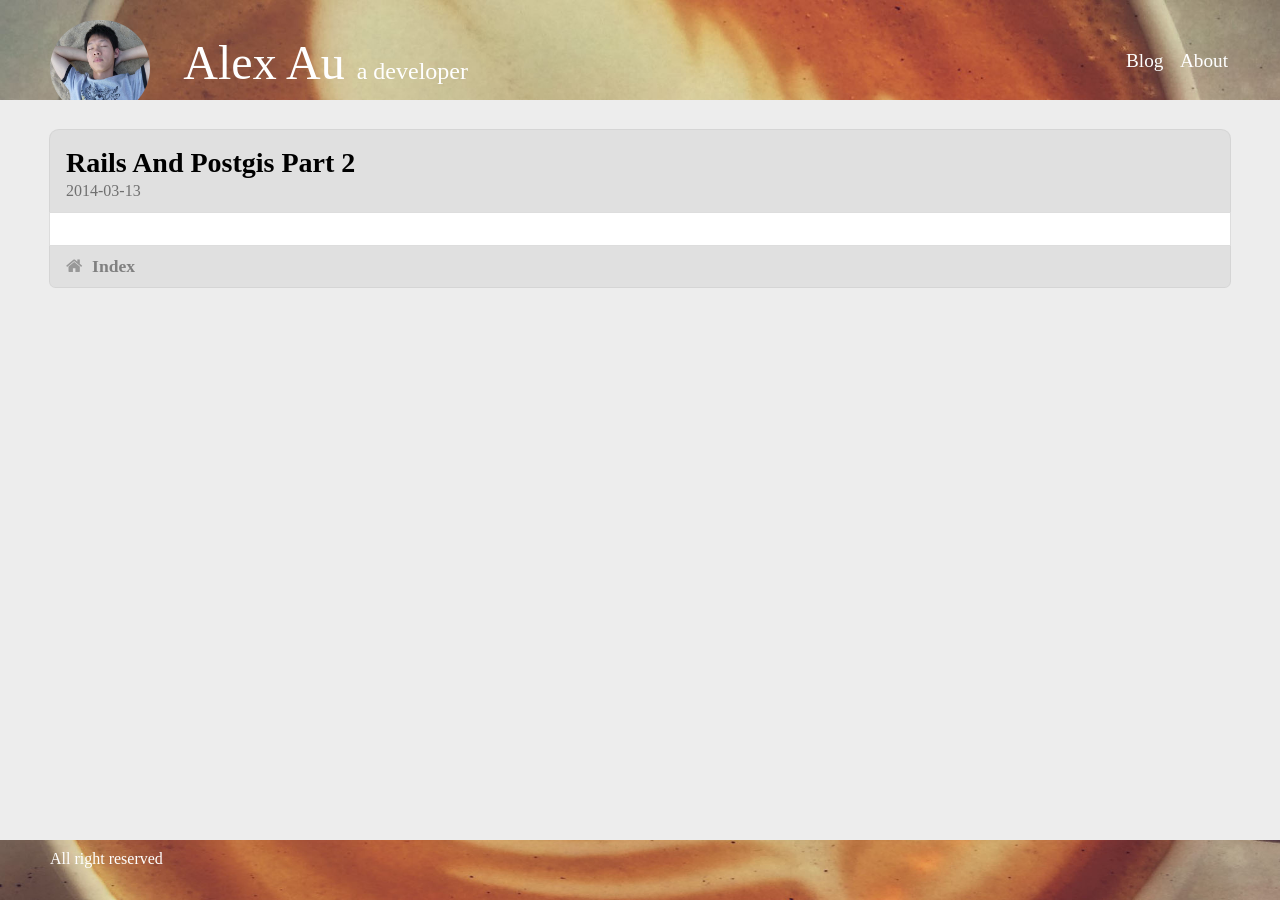
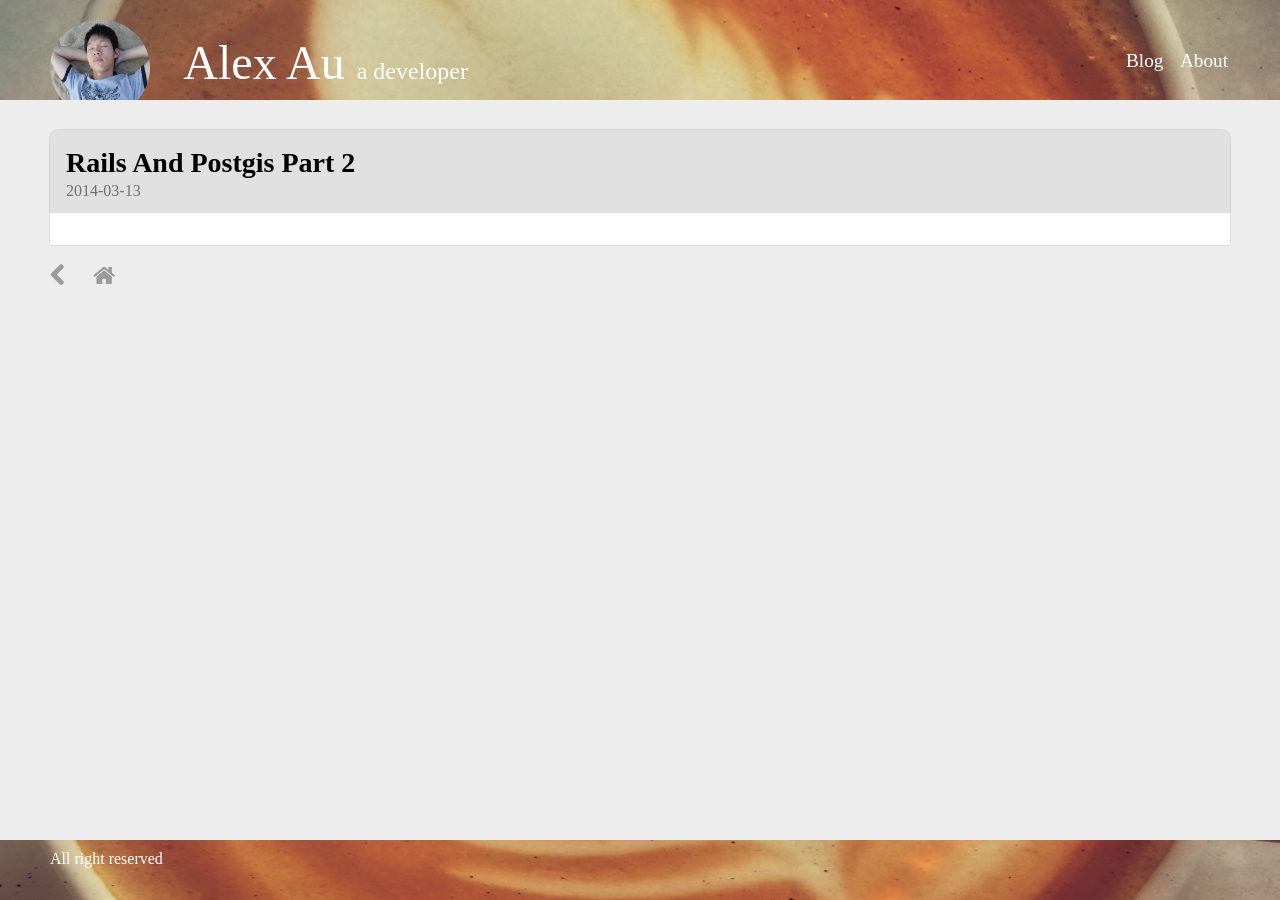
Before and after one commit to przeroone/przeroone.github.io, a Jekyll site: the page built from _posts/2014-03-13-rails-and-postgis-part-2.md, in a window 1280 px wide. Built offline with Jekyll 4.4.1, drawn with Linux system fonts in a browser that asks for light colours; nearby versions of some CDN libraries; some web fonts are replaced.

Commit message:
Change presentation of bottom links of post template

```diff
--- a/_layouts/post.html
+++ b/_layouts/post.html
@@ -8,6 +8,12 @@ layout: app
 <div class="ui segment attached">
   {{content}}
 </div>
-<h4 class="ui bottom attached header">
-  <a href="/"><i class="icon home"></i>Index</a>
-</h4>
+<br />
+{% if page.previous.url %}
+  <a href="{{page.previous.url}}"><i class="large icon left arrow"></i></a>
+{% endif %}
+&nbsp;
+<a href="/"><i class="large icon home"></i></a>
+{% if page.next.url %}
+  <a href="{{page.next.url}}"><i class="large icon right arrow"></i></a>
+{% endif %}
```
